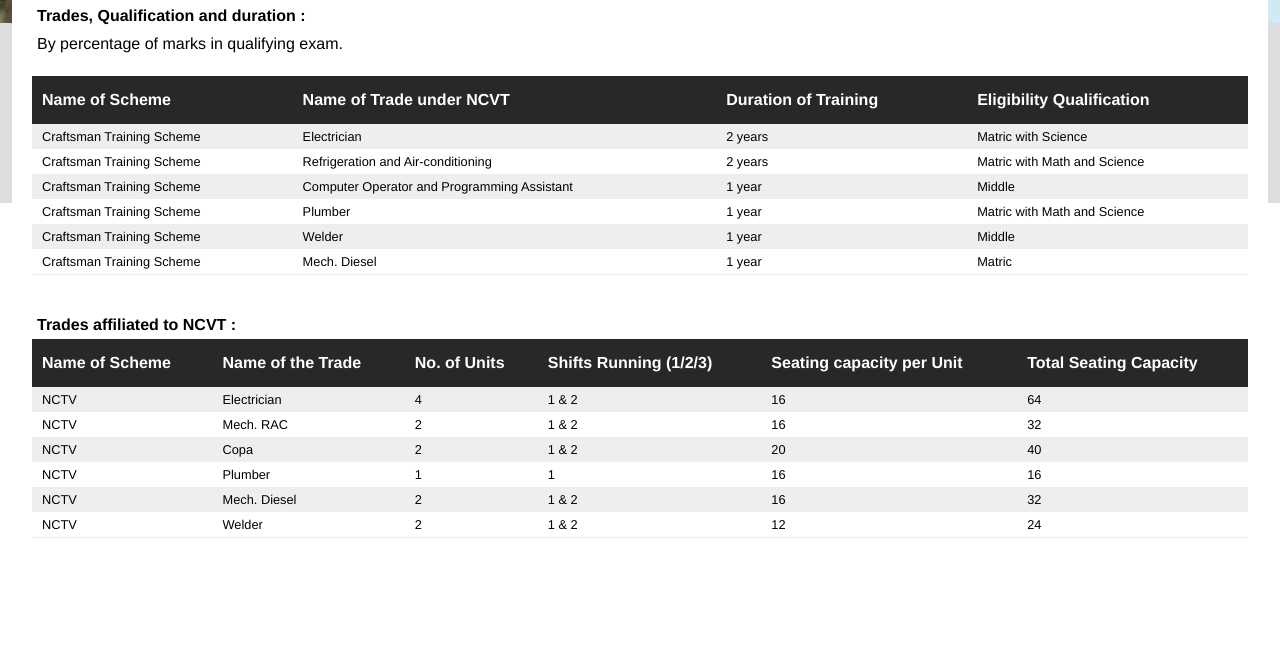
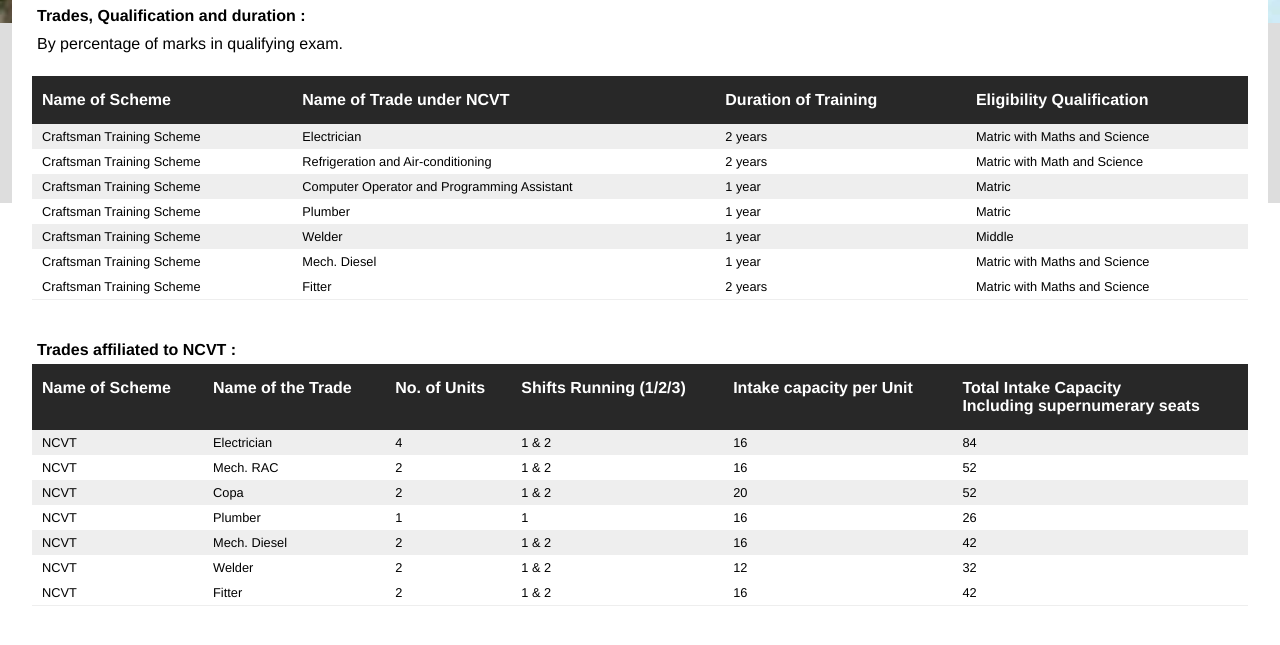
Before and after one commit to kalgidhariti/website, a website: page public/courses.html in a window 1280 px wide. Shown: the part 597-1242 px from the top of the page. Drawn offline with Linux system fonts and the light colour scheme.

Commit message:
Update courses.html

```diff
--- a/public/courses.html
+++ b/public/courses.html
@@ -55,7 +55,7 @@
 						<td>Craftsman Training Scheme</td>
 						<td>Electrician</td>
 						<td>2 years</td>
-						<td>Matric with Science</td>
+						<td>Matric with Maths and Science</td>
 					</tr>
 					<tr>
 						<td>Craftsman Training Scheme</td>
@@ -67,13 +67,13 @@
 						<td>Craftsman Training Scheme</td>
 						<td>Computer Operator and Programming Assistant</td>
 						<td>1 year</td>
-						<td>Middle</td>
+						<td>Matric</td>
 					</tr>
 					<tr>
 						<td>Craftsman Training Scheme</td>
 						<td>Plumber</td>
 						<td>1 year</td>
-						<td>Matric with Math and Science</td>
+						<td>Matric</td>
 					</tr>
 					<tr class="odd">
 						<td>Craftsman Training Scheme</td>
@@ -85,7 +85,13 @@
 						<td>Craftsman Training Scheme</td>
 						<td>Mech. Diesel</td>
 						<td>1 year</td>
-						<td>Matric</td>
+						<td>Matric with Maths and Science</td>
+					</tr>
+					<tr>
+						<td>Craftsman Training Scheme</td>
+						<td>Fitter</td>
+						<td>2 years</td>
+						<td>Matric with Maths and Science</td>
 					</tr>
 				</tbody>
 			</table>
@@ -98,57 +104,65 @@
 				<th>Name of the Trade</th>
 				<th>No. of Units</th>
 				<th>Shifts Running (1/2/3)</th>
-				<th>Seating capacity per Unit</th>
-				<th>Total Seating Capacity</th>
+				<th>Intake capacity per Unit</th>
+				<th>Total Intake Capacity </br>Including supernumerary seats</th>
 			</thead>
 			<tbody>
 				<tr class="odd">
-					<td>NCTV</td>
+					<td>NCVT</td>
 					<td>Electrician</td>
 					<td>4</td>
 					<td>1 & 2</td>
 					<td>16</td>
-					<td>64</td>
+					<td>84</td>
 				</tr>
 				<tr>
-					<td>NCTV</td>
+					<td>NCVT</td>
 					<td>Mech. RAC</td>
 					<td>2</td>
 					<td>1 & 2</td>
 					<td>16</td>
-					<td>32</td>
+					<td>52</td>
 				</tr>
 				<tr class="odd">
-					<td>NCTV</td>
+					<td>NCVT</td>
 					<td>Copa</td>
 					<td>2</td>
 					<td>1 & 2</td>
 					<td>20</td>
-					<td>40</td>
+					<td>52</td>
 				</tr>
 				<tr>
-					<td>NCTV</td>
+					<td>NCVT</td>
 					<td>Plumber</td>
 					<td>1</td>
 					<td>1</td>
 					<td>16</td>
-					<td>16</td>
+					<td>26</td>
 				</tr>
 				<tr class="odd">
-					<td>NCTV</td>
+					<td>NCVT</td>
 					<td>Mech. Diesel</td>
 					<td>2</td>
 					<td>1 & 2</td>
 					<td>16</td>
-					<td>32</td>
+					<td>42</td>
 				</tr>
 				<tr>
-					<td>NCTV</td>
+					<td>NCVT</td>
 					<td>Welder</td>
 					<td>2</td>
 					<td>1 & 2</td>
 					<td>12</td>
-					<td>24</td>
+					<td>32</td>
+				</tr>
+				<tr>
+					<td>NCVT</td>
+					<td>Fitter</td>
+					<td>2</td>
+					<td>1 & 2</td>
+					<td>16</td>
+					<td>42</td>
 				</tr>
 			</tbody>
 		</table>
```
